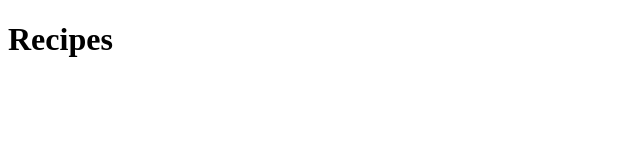
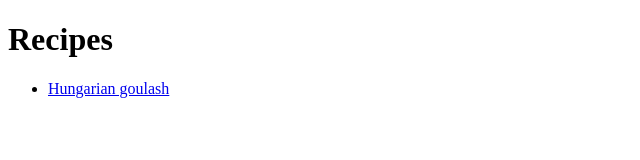
Before and after one commit to vladart98/recipes_project, a plain HTML site: page index.html in a window 1280 px wide. Shown: the whole page, without its empty margins (0-640 px from the left). Drawn offline with Linux system fonts and the light colour scheme.

Commit message:
Link pages together

```diff
--- a/index.html
+++ b/index.html
@@ -6,5 +6,8 @@
 </head>
 <body>
     <h1>Recipes</h1>
+    <ul>
+       <li><a href="recipes/goulash.html">Hungarian goulash</a></li>
+    </ul>
 </body>
 </html>
```
